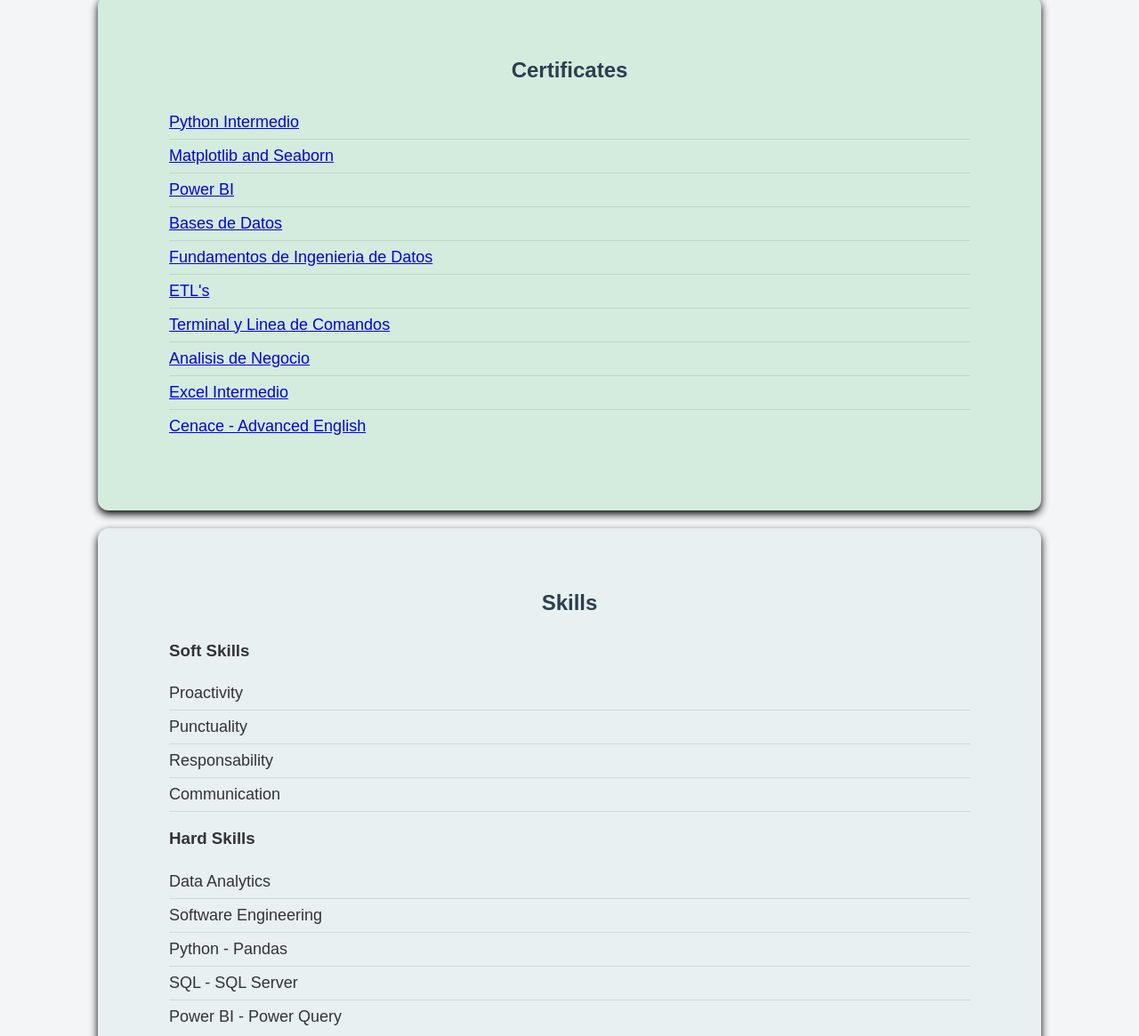
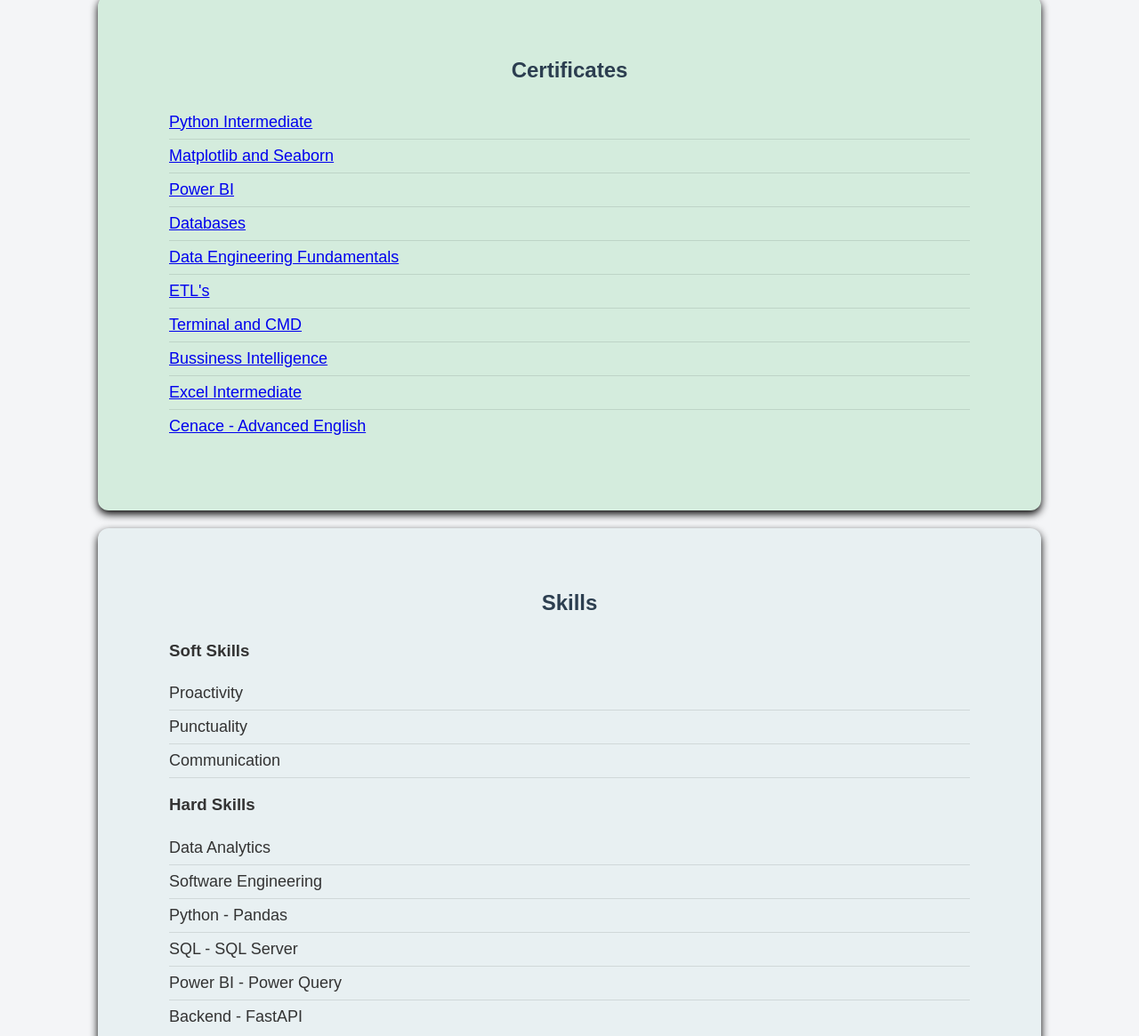
Before and after one commit to ingenriquearce/blogWeb, a plain HTML site: page index.html in a window 1280 px wide. Shown: the part 845-2010 px from the top of the page at 89% size. Drawn offline with Linux system fonts and the light colour scheme.

Commit message:
cambio al index, la foto y ajustes todo en ingles

```diff
--- a/index.html
+++ b/index.html
@@ -35,27 +35,26 @@
   <section id="certificados">
     <h2>Certificates</h2>
     <ul>
-      <li><a href="certificates/python-intermedio.pdf" target="_blank">Python Intermedio</a></li>
+      <li><a href="certificates/python-intermedio.pdf" target="_blank">Python Intermediate</a></li>
       <li><a href="certificates/matplotlib_seaborn2024.pdf" target="_blank">Matplotlib and Seaborn</a></li>
       <li><a href="certificates/powerbi.pdf" target="_blank">Power BI</a></li>
-      <li><a href="certificates/bds.pdf" target="_blank">Bases de Datos</a></li>
-      <li><a href="certificates/fundamentos-ingenieria-datos.pdf" target="_blank">Fundamentos de Ingenieria de Datos</a></li>
+      <li><a href="certificates/bds.pdf" target="_blank">Databases</a></li>
+      <li><a href="certificates/fundamentos-ingenieria-datos.pdf" target="_blank">Data Engineering Fundamentals</a></li>
       <li><a href="certificates/fundamentos-etl.pdf" target="_blank">ETL's</a></li>
-      <li><a href="certificates/terminal-linea-comandos.pdf" target="_blank">Terminal y Linea de Comandos</a></li>
-      <li><a href="certificates/analisis-negocios-data-science.pdf" target="_blank">Analisis de Negocio</a></li>
-      <li><a href="certificates/excel-intermedio.pdf" target="_blank">Excel Intermedio</a></li>
+      <li><a href="certificates/terminal-linea-comandos.pdf" target="_blank">Terminal and CMD</a></li>
+      <li><a href="certificates/analisis-negocios-data-science.pdf" target="_blank">Bussiness Intelligence</a></li>
+      <li><a href="certificates/excel-intermedio.pdf" target="_blank">Excel Intermediate</a></li>
       <li><a href="https://cenace.upsa.edu.bo/certificados/x84afkeusv0mi1xhzffk0ithqswf9v7e">Cenace - Advanced English</a></li>
     </ul>
   </section>
 
-  <!-- Sección de habilidades -->
+
   <section id="habilidades">
     <h2>Skills</h2>
     <ul>
       <h3>Soft Skills</h3>
       <li>Proactivity</li>
       <li>Punctuality</li>
-      <li>Responsability</li>
       <li>Communication</li>
       <h3>Hard Skills</h3>
       <li>Data Analytics</li>
@@ -63,10 +62,11 @@
       <li>Python - Pandas</li>
       <li>SQL - SQL Server</li>
       <li>Power BI - Power Query</li>
+      <li>Backend - FastAPI</li>
     </ul>
   </section>
 
-  <!-- Sección de contacto -->
+  <!-- Conatact -->
   <section id="contacto">
     <h2>Contact</h2>
     <p>You may know a bit about me in my diferents social and professional aspects. I invite you to follow me.</p>
```
Also changed, not shown: 1 other file.
